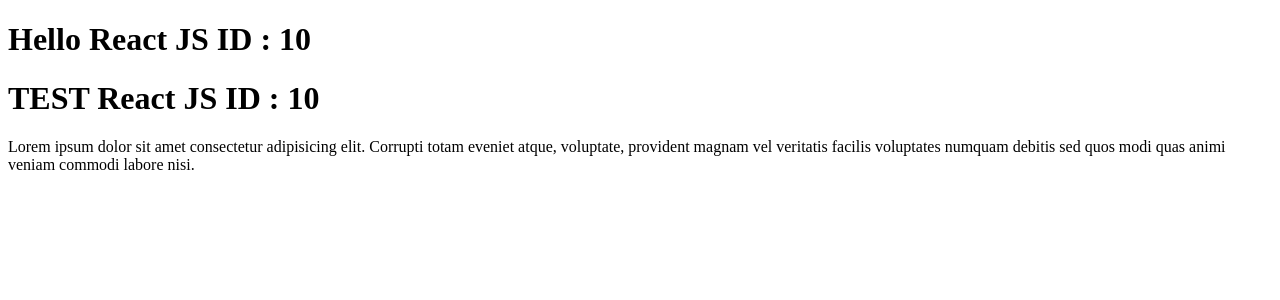
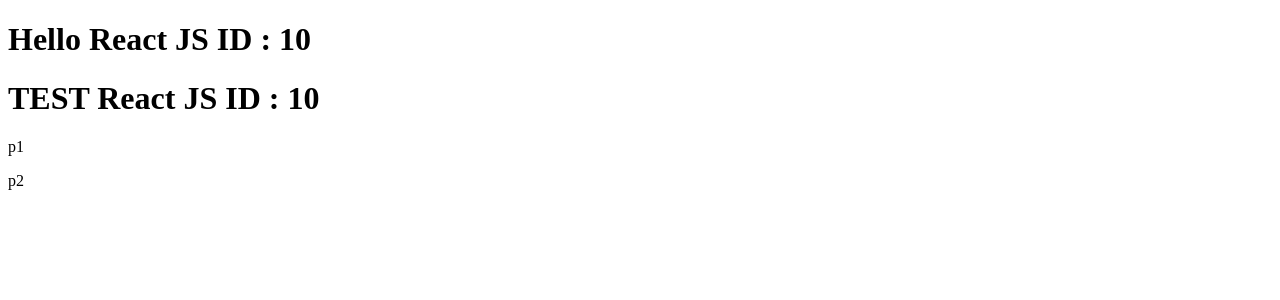
Before and after one commit to NikitOS-1/shop-project, a React (Create React App) app: page / in a window 1280 px wide. Shown: the top 300 px of the page. Built offline with nearby package versions, Linux system fonts and the light colour scheme.

Commit message:
add new component Content

```diff
--- /dev/null
+++ b/src/Content.tsx
@@ -0,0 +1,15 @@
+type ContentProps = {
+  p1: string;
+  p2: string;
+};
+
+const Content = ({ p1, p2 }: ContentProps) => {
+  return (
+    <>
+      <p>{p1}</p>
+      <p>{p2}</p>
+    </>
+  );
+};
+
+export default Content;
--- a/src/index.tsx
+++ b/src/index.tsx
@@ -1,5 +1,6 @@
 import React from "react";
 import ReactDOM from "react-dom/client";
+import Content from "./Content";
 
 type TitleProps = {
   title: string;
@@ -18,24 +19,13 @@ const Title = ({ title, text = "TEST", id }: TitleProps) => {
     </>
   );
 };
-const Content = () => {
-  return (
-    <p>
-      Lorem ipsum dolor sit amet consectetur adipisicing elit. Corrupti totam
-      eveniet atque, voluptate, provident magnam vel veritatis facilis
-      voluptates numquam debitis sed quos modi quas animi veniam commodi labore
-      nisi.
-    </p>
-  );
-};
 
 const App = () => {
-  // ts-ignore
   return (
     <>
       <Title text="Hello" title=" React JS " id={`  ID : ${10}`} />
       <Title title=" React JS " id={`  ID : ${10}`} />
-      <Content />
+      <Content p1="p1" p2="p2" />
     </>
   );
 };
```
